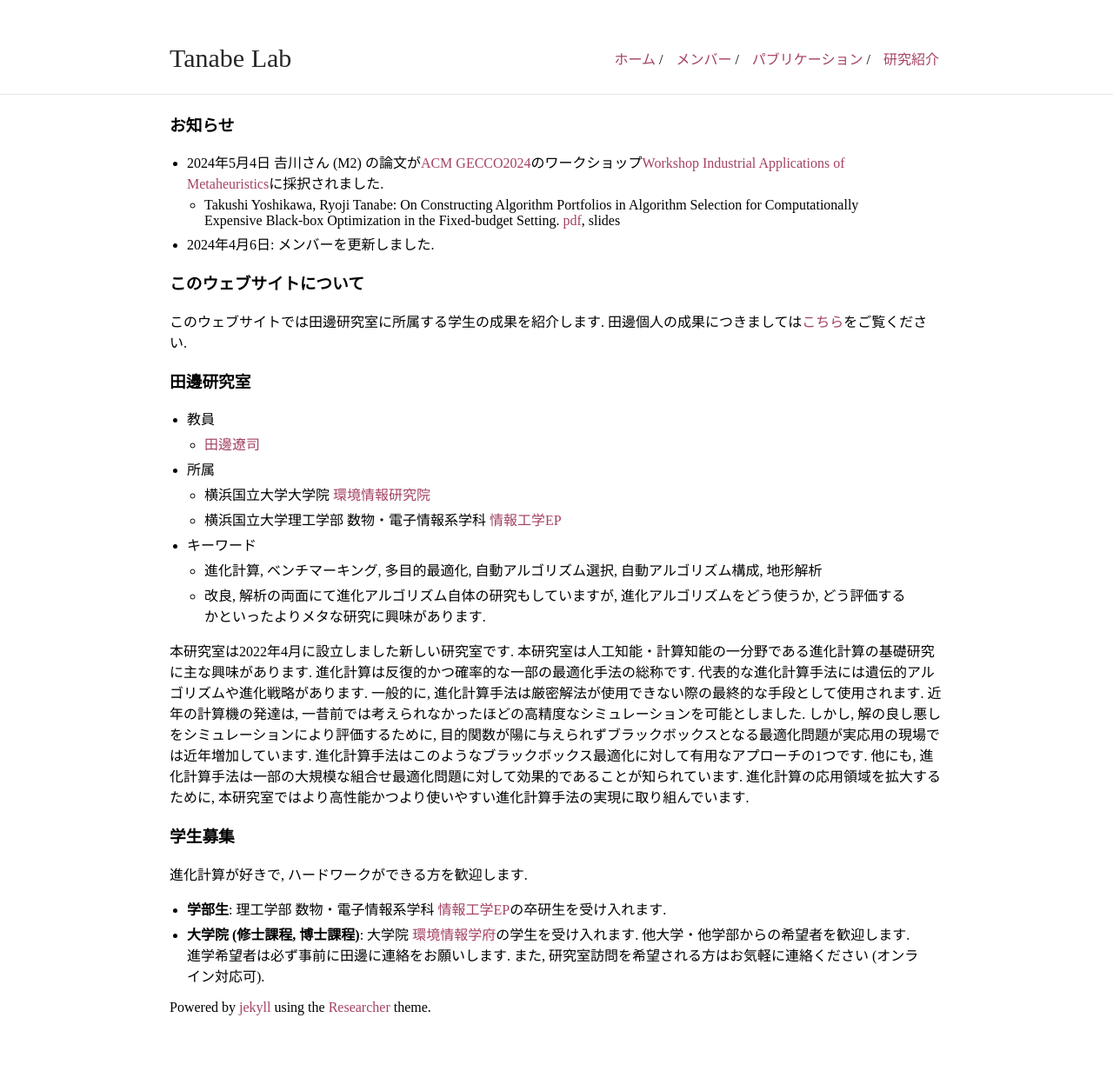
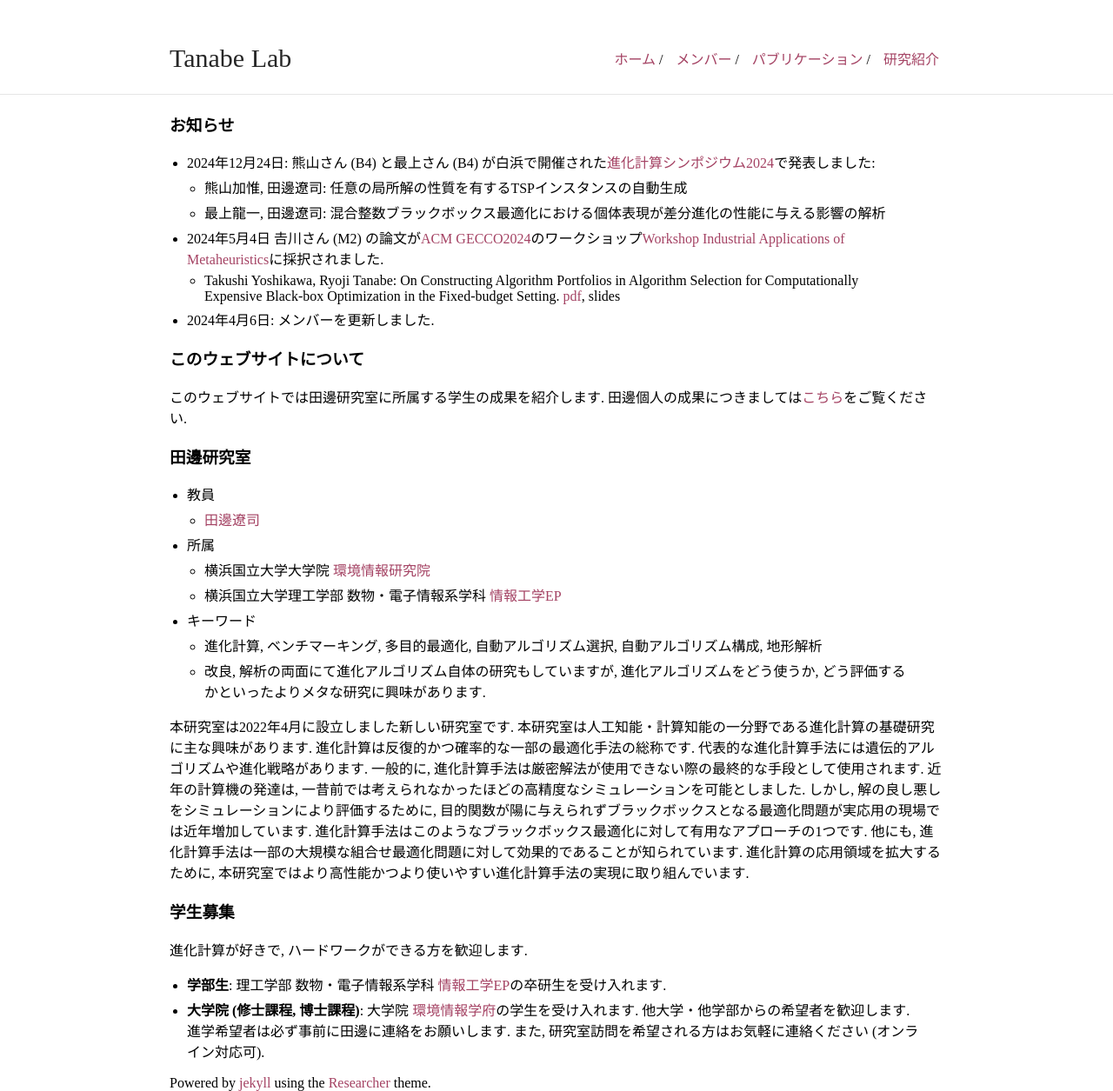
Before and after one commit to aopt-lab/aopt-lab.github.io, a Jekyll site: the page built from index.md, in a window 1280 px wide. Shown: the whole page at 87% size. Built offline with Jekyll 4.4.1, drawn with Linux system fonts in a browser that asks for light colours; before the commit the page ends 1168 px from its top, so only the background shows below that.

Commit message:
update news

```diff
--- a/index.md
+++ b/index.md
@@ -5,6 +5,9 @@ title: 田邊研究室
 
 ### お知らせ
 
+* 2024年12月24日: 熊山さん (B4) と最上さん (B4) が白浜で開催された[進化計算シンポジウム2024](http://www.jpnsec.org/symposium202403.html)で発表しました:
+    * 熊山加惟, 田邊遼司: 任意の局所解の性質を有するTSPインスタンスの自動生成
+    * 最上龍一, 田邊遼司: 混合整数ブラックボックス最適化における個体表現が差分進化の性能に与える影響の解析
 * 2024年5月4日 𠮷川さん (M2) の論文が[ACM GECCO2024](https://gecco-2024.sigevo.org/)のワークショップ[Workshop Industrial Applications of Metaheuristics](https://sites.google.com/view/iam-workshop/home)に採択されました.
     * Takushi Yoshikawa, Ryoji Tanabe: On Constructing Algorithm Portfolios in Algorithm Selection for Computationally Expensive Black-box Optimization in the Fixed-budget Setting. [pdf](https://arxiv.org/abs/2405.10976), slides
 * 2024年4月6日: メンバーを更新しました.
```
Also changed, not shown: publication.md (+4 -0 lines).
